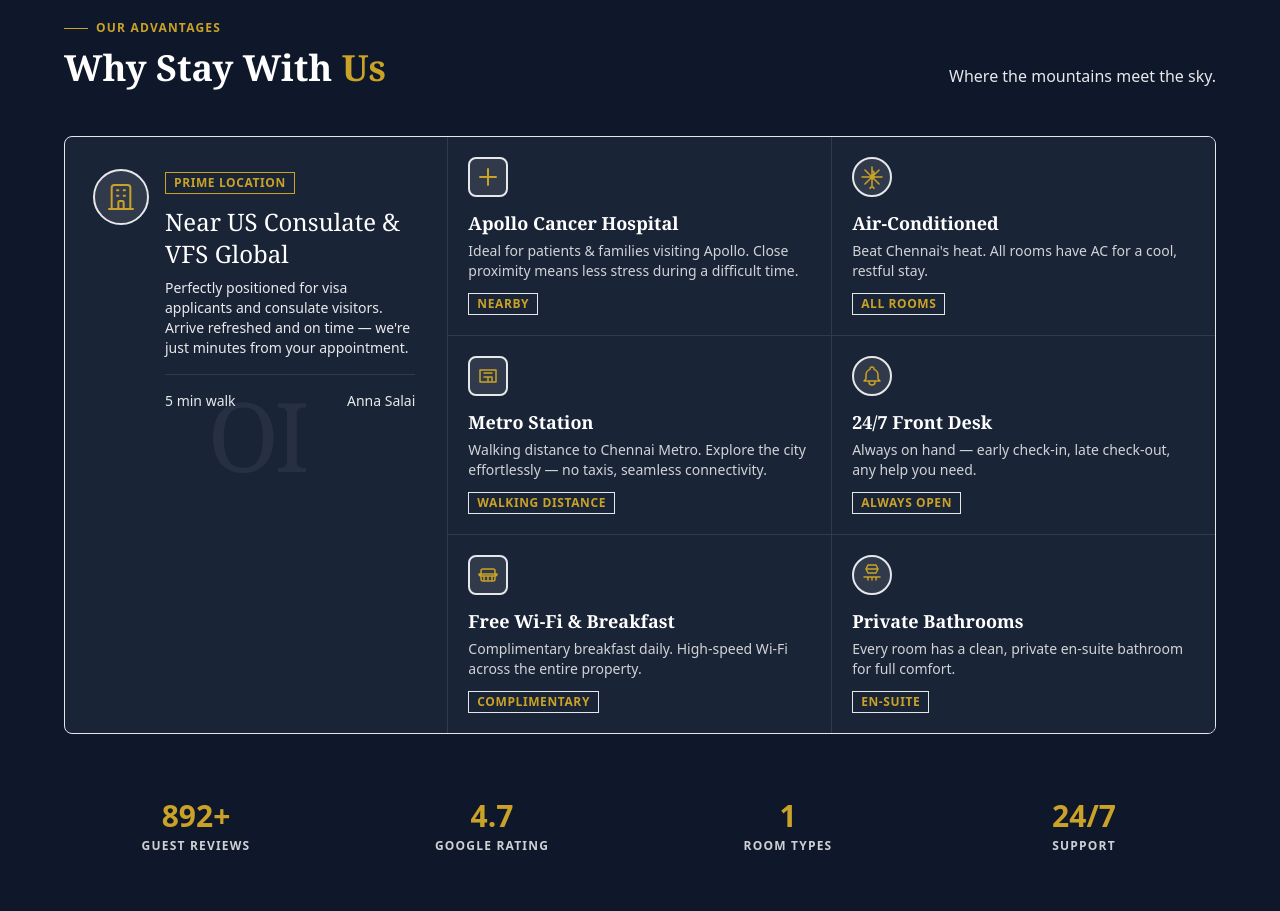
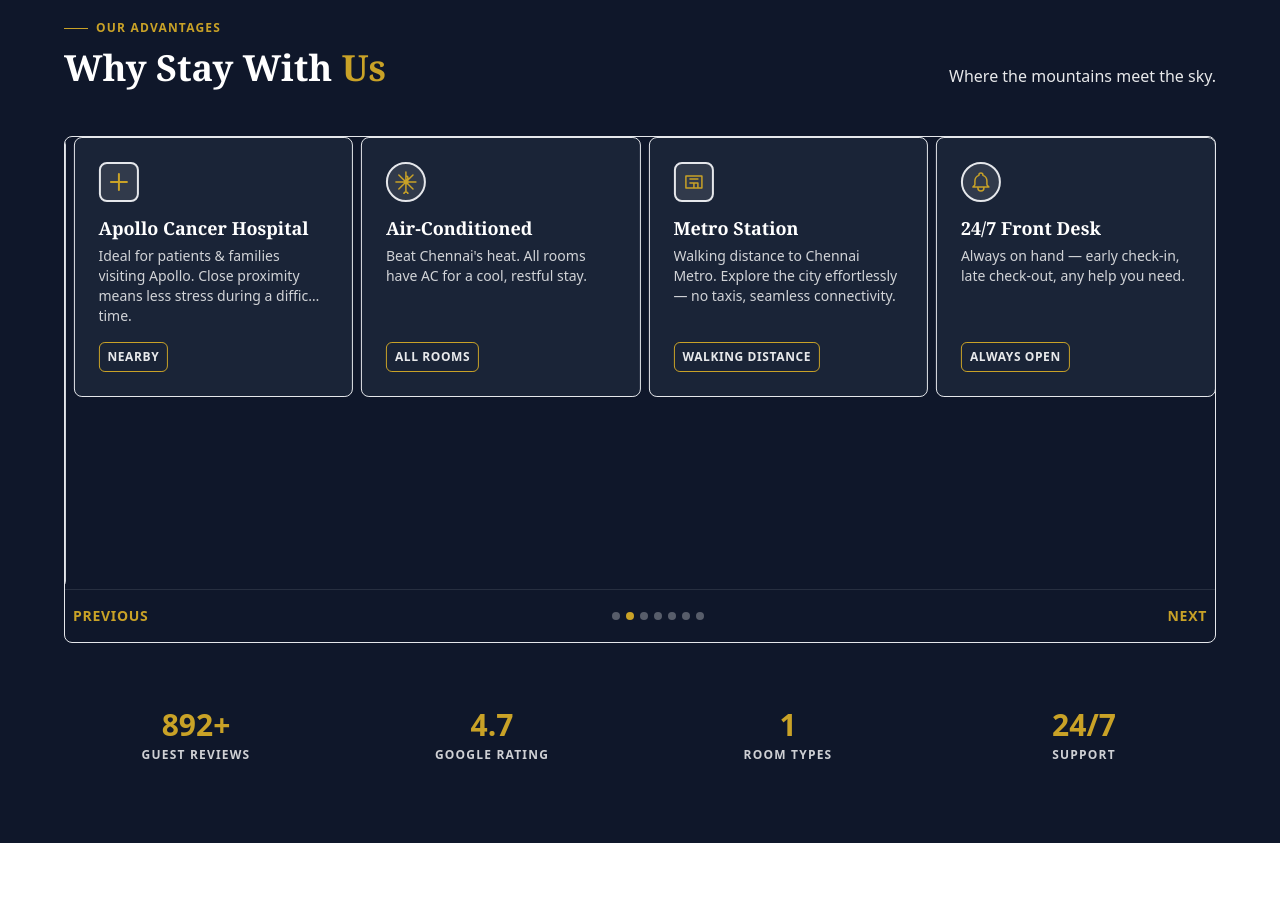
Before and after one commit to Anitha-2002/Dynamic-Landing-Pages, a React (Vite) app: page /mountain-view-lodge-shimla in a window 1280 px wide. Shown: the part 620-1531 px from the top of the page. Built offline with nearby package versions, Linux system fonts and the light colour scheme.

Commit message:
carousel added for highlight

```diff
--- a/src/components/HighlightsSection.tsx
+++ b/src/components/HighlightsSection.tsx
@@ -1,3 +1,5 @@
+import { useCallback, useEffect, useState } from 'react'
+import { motion, useReducedMotion } from 'framer-motion'
 import type { Hotel } from '../services/hotelApi'
 
 interface HighlightsSectionProps {
@@ -192,18 +194,14 @@ function HighlightIcon({ type, featured }: { type: IconType; featured?: boolean
   return <span className={circleClass}>{content}</span>
 }
 
-function splitTitleForGold(title: string): { main: string; gold: string } {
-  const andIdx = title.indexOf(' & ')
-  if (andIdx !== -1) return { main: title.slice(0, andIdx), gold: title.slice(andIdx) }
-  const andIdx2 = title.indexOf(' and ')
-  if (andIdx2 !== -1) return { main: title.slice(0, andIdx2), gold: title.slice(andIdx2) }
-  return { main: title, gold: '' }
-}
-
 export function HighlightsSection({ hotel }: HighlightsSectionProps) {
   const highlights = hotel.highlights ?? []
   const description = hotel.tagline ?? hotel.shortDescription ?? ''
   const primeTitle = getPrimeLocationHighlight(highlights)
+
+  const [slideIndex, setSlideIndex] = useState(0)
+  const [isResetting, setIsResetting] = useState(false)
+  const reduceMotion = useReducedMotion()
 
   if (highlights.length === 0) return null
 
@@ -215,6 +213,46 @@ export function HighlightsSection({ hotel }: HighlightsSectionProps) {
     const matched = highlights.find((h) => matchHighlightToSlot(h) === slot.key)
     return { ...slot, title: matched ?? slot.title }
   })
+
+  const slides = [
+    { id: 'prime', type: 'prime' as const, primeTitle },
+    ...gridItems.map((item) => ({ id: item.key, type: 'grid' as const, ...item })),
+  ]
+  const n = slides.length
+  const VISIBLE = 4
+  const trackList = [...slides, slides[0]]
+  const trackLength = trackList.length
+  const duration = reduceMotion ? 0 : 0.45
+  const ease = [0.25, 0.46, 0.45, 0.94]
+
+  const goNext = useCallback(() => {
+    setSlideIndex((prev) => Math.min(prev + 1, n))
+  }, [n])
+
+  const goPrev = useCallback(() => {
+    setSlideIndex((prev) => (prev === 0 ? n : prev - 1))
+  }, [n])
+
+  const onSlideComplete = useCallback(() => {
+    if (slideIndex === n && n > 0) {
+      setIsResetting(true)
+      setSlideIndex(0)
+    }
+  }, [slideIndex, n])
+
+  useEffect(() => {
+    if (!isResetting) return
+    const t = requestAnimationFrame(() => setIsResetting(false))
+    return () => cancelAnimationFrame(t)
+  }, [isResetting])
+
+  useEffect(() => {
+    if (n <= 1) return
+    const id = window.setInterval(goNext, 6000)
+    return () => window.clearInterval(id)
+  }, [n, goNext])
+
+  const displayIndex = slideIndex >= n ? 0 : slideIndex
 
   return (
     <section
@@ -241,62 +279,70 @@ export function HighlightsSection({ hotel }: HighlightsSectionProps) {
           </div>
         </header>
 
-        {/* Main content: left = Prime Location, right = 2x3 grid */}
-        <div className="grid grid-cols-1 lg:grid-cols-3 gap-0 border border-accent-gold/30 rounded-lg overflow-hidden bg-highlight-card">
-          {/* Left: Prime Location block (~1/3) */}
-          <div className="lg:col-span-1 relative p-6 md:p-8 min-h-[320px] flex flex-col border-b lg:border-b-0 lg:border-r border-white/10">
-            <span
-              className="absolute inset-0 flex items-center justify-center text-white/[0.06] font-serif text-7xl md:text-8xl pointer-events-none select-none tracking-tighter"
-              aria-hidden
+        {/* Carousel */}
+        <div className="relative overflow-hidden rounded-lg border border-accent-gold/30 bg-bg-dark">
+          <div className="w-full overflow-hidden">
+            <motion.div
+              className="flex"
+              style={{ width: `${(trackLength * 100) / VISIBLE}%` }}
+              animate={{
+                x: isResetting ? '0%' : `-${(slideIndex / trackLength) * 100}%`,
+              }}
+              transition={{
+                duration: isResetting ? 0 : duration,
+                ease,
+              }}
+              onAnimationComplete={onSlideComplete}
             >
-              OI
-            </span>
-            <div className="relative z-10 flex items-start gap-4">
-              <span className="flex-shrink-0 -ml-1">
-                <HighlightIcon type="building" featured />
-              </span>
-              <div className="flex-1 min-w-0">
-                <span className="inline-block text-accent-gold text-xs font-semibold tracking-wider uppercase border border-accent-gold px-2 py-0.5">
-                  PRIME LOCATION
-                </span>
-                <h3 className="mt-3 font-serif text-xl md:text-2xl text-white">
-                  {primeTitle ? (
-                    <>
-                      {splitTitleForGold(primeTitle).main}
-                      <span className="text-accent-gold">{splitTitleForGold(primeTitle).gold}</span>
-                    </>
+              {trackList.map((slide, i) => (
+                <div key={`${slide.id}-${i}`} className="flex-none px-1" style={{ width: `${100 / trackLength}%` }}>
+                  {slide.type === 'prime' ? (
+                    <PrimeLocationCard
+                      primeTitle={slide.primeTitle ?? null}
+                    />
                   ) : (
-                    'Near US Consulate & VFS Global'
+                    <HighlightCarouselCard
+                      title={slide.title}
+                      description={slide.description}
+                      tag={slide.tag}
+                      icon={slide.icon}
+                    />
                   )}
-                </h3>
-                <p className="mt-2 text-white/90 text-sm">
-                  Perfectly positioned for visa applicants and consulate visitors. Arrive refreshed and on time — we're
-                  just minutes from your appointment.
-                </p>
-                <div className="mt-4 pt-4 border-t border-white/10 flex justify-between text-sm text-white/90">
-                  <span>5 min walk</span>
-                  <span>Anna Salai</span>
                 </div>
+              ))}
+            </motion.div>
+          </div>
+          {n > 1 && (
+            <div className="flex items-center justify-between px-2 py-4 border-t border-white/10">
+              <button
+                type="button"
+                onClick={goPrev}
+                className="text-accent-gold text-sm font-semibold hover:opacity-90 transition uppercase tracking-wider"
+                aria-label="Previous highlight"
+              >
+                Previous
+              </button>
+              <div className="flex gap-1.5">
+                {slides.map((_, i) => (
+                  <span
+                    key={i}
+                    className={`h-2 w-2 rounded-full transition-colors ${
+                      i === displayIndex ? 'bg-accent-gold' : 'bg-white/30'
+                    }`}
+                    aria-hidden
+                  />
+                ))}
               </div>
+              <button
+                type="button"
+                onClick={goNext}
+                className="text-accent-gold text-sm font-semibold hover:opacity-90 transition uppercase tracking-wider"
+                aria-label="Next highlight"
+              >
+                Next
+              </button>
             </div>
-          </div>
-
-          {/* Right: 2x3 grid (~2/3) */}
-          <div className="lg:col-span-2 grid grid-cols-2 grid-rows-3 gap-px bg-white/10">
-            {gridItems.map((item) => (
-              <div
-                key={item.key}
-                className="bg-highlight-card p-4 md:p-5 flex flex-col min-h-[160px] md:min-h-[180px]"
-              >
-                <HighlightIcon type={item.icon} />
-                <h3 className="mt-3 font-serif text-base md:text-lg font-semibold text-white">{item.title}</h3>
-                <p className="mt-1 text-white/80 text-sm flex-1 line-clamp-2">{item.description}</p>
-                <span className="mt-3 inline-block text-accent-gold text-xs font-semibold tracking-wider uppercase border border-accent-gold/60 px-2 py-0.5 w-fit">
-                  {item.tag}
-                </span>
-              </div>
-            ))}
-          </div>
+          )}
         </div>
 
         {/* Statistics */}
@@ -326,3 +372,60 @@ export function HighlightsSection({ hotel }: HighlightsSectionProps) {
     </section>
   )
 }
+
+function PrimeLocationCard({ primeTitle }: { primeTitle: string | null }) {
+  return (
+    <div className="relative rounded-lg border border-accent-gold/20 bg-highlight-card p-6 md:p-8 min-h-[300px] flex flex-col">
+      <span
+        className="absolute inset-0 flex items-center justify-center text-white/[0.06] font-serif text-7xl md:text-8xl pointer-events-none select-none tracking-tighter rounded-lg"
+        aria-hidden
+      >
+        OI
+      </span>
+      <div className="relative z-10 flex items-start gap-4">
+        <span className="flex-shrink-0">
+          <HighlightIcon type="building" featured />
+        </span>
+        <div className="flex-1 min-w-0">
+          <span className="inline-block text-accent-gold text-xs font-semibold tracking-wider uppercase border border-accent-gold px-2 py-0.5 bg-accent-gold/10">
+            PRIME LOCATION
+          </span>
+          <h3 className="mt-3 font-serif text-xl md:text-2xl font-bold text-accent-gold">
+            {primeTitle ?? 'Near US Consulate & VFS Global'}
+          </h3>
+          <p className="mt-2 text-white/90 text-sm">
+            Perfectly positioned for visa applicants and consulate visitors. Arrive refreshed and on time — we're just
+            minutes from your appointment.
+          </p>
+          <div className="mt-4 pt-4 border-t border-white/10 flex justify-between text-sm text-white/90">
+            <span>5 min walk</span>
+            <span>Anna Salai</span>
+          </div>
+        </div>
+      </div>
+    </div>
+  )
+}
+
+function HighlightCarouselCard({
+  title,
+  description,
+  tag,
+  icon,
+}: {
+  title: string
+  description: string
+  tag: string
+  icon: IconType
+}) {
+  return (
+    <div className="rounded-lg border border-accent-gold/20 bg-highlight-card p-5 md:p-6 flex flex-col min-h-[260px]">
+      <HighlightIcon type={icon} />
+      <h3 className="mt-3 font-serif text-base md:text-lg font-semibold text-white">{title}</h3>
+      <p className="mt-1 text-white/80 text-sm flex-1 line-clamp-3">{description}</p>
+      <span className="mt-3 inline-block text-white/90 text-xs font-semibold tracking-wider uppercase border border-accent-gold rounded-md bg-bg-dark/80 px-2 py-1.5 w-fit">
+        {tag}
+      </span>
+    </div>
+  )
+}
```
